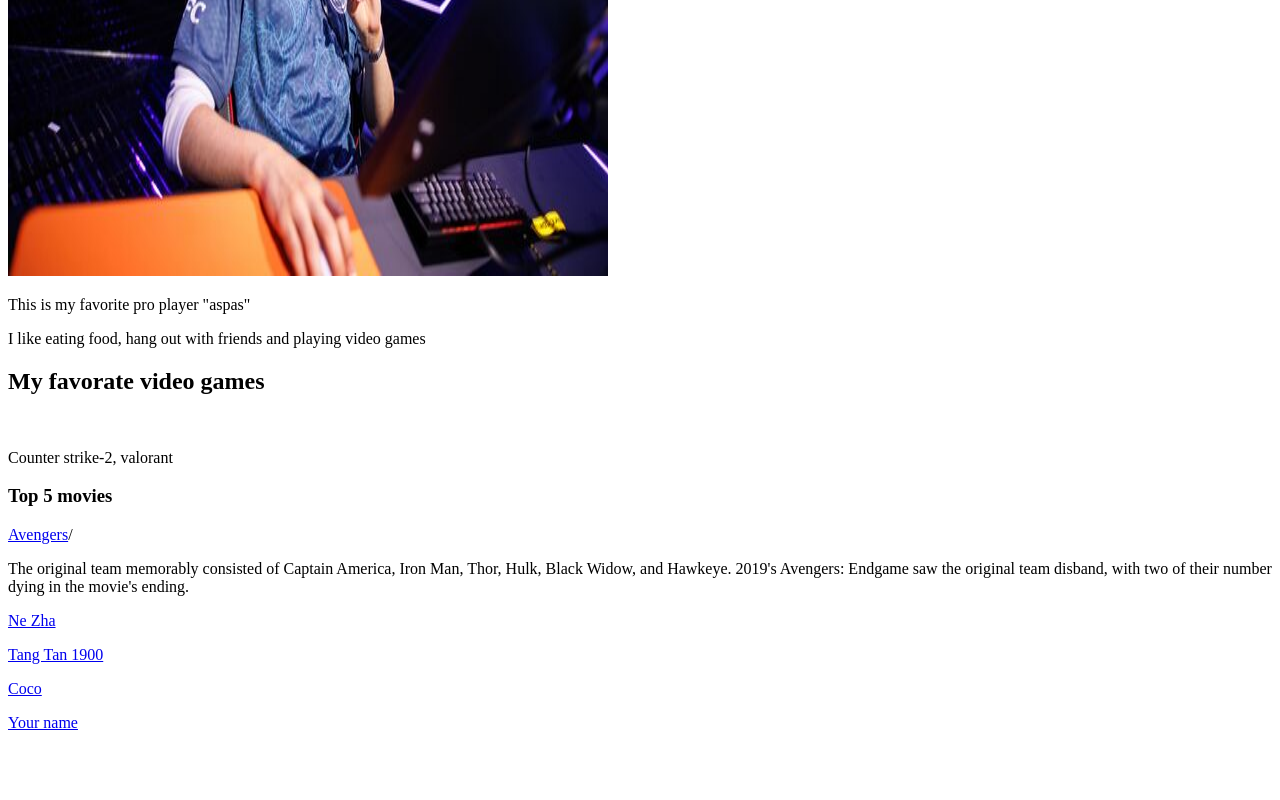
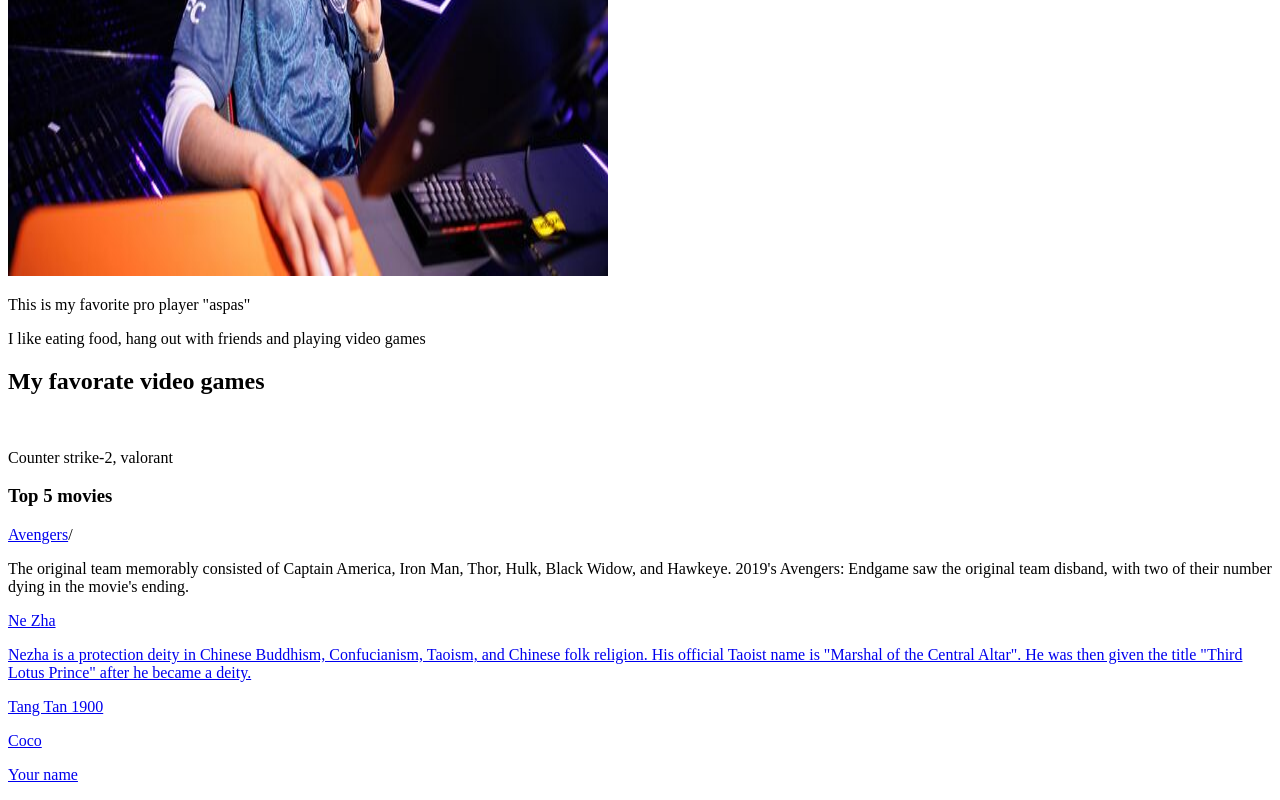
Before and after one commit to Zhichengzhuang/zhichengzhuang.github.io, a plain HTML site: page index.html in a window 1280 px wide. Shown: the part 551-1351 px from the top of the page. Before the commit the page ends 1299 px from the top, so only its background shows below. Drawn offline with Linux system fonts and the light colour scheme.

Commit message:
Update index.html

```diff
--- a/index.html
+++ b/index.html
@@ -13,7 +13,7 @@
     <p>Counter strike-2, valorant</p>
     <h3>Top 5 movies</h3>
     <p><a href="https://www.imdb.com/title/tt0848228/">Avengers</a>/</p> <p>The original team memorably consisted of Captain America, Iron Man, Thor, Hulk, Black Widow, and Hawkeye. 2019's Avengers: Endgame saw the original team disband, with two of their number dying in the movie's ending.</p>
-   <p><a href="https://en.wikipedia.org/wiki/Ne_Zha_(2019_film)">Ne Zha</p>
+   <p><a href="https://en.wikipedia.org/wiki/Ne_Zha_(2019_film)">Ne Zha</p> <p>Nezha is a protection deity in Chinese Buddhism, Confucianism, Taoism, and Chinese folk religion. His official Taoist name is "Marshal of the Central Altar". He was then given the title "Third Lotus Prince" after he became a deity.</p>
    <p><a href="https://www.imdb.com/title/tt34463310/">Tang Tan 1900</p>
    <p><a href="https://www.imdb.com/title/tt2380307/?ref_=chttp_t_72">Coco</p>
    <p><a href="https://www.imdb.com/title/tt5311514/?ref_=chttp_t_83">Your name</p>
```
